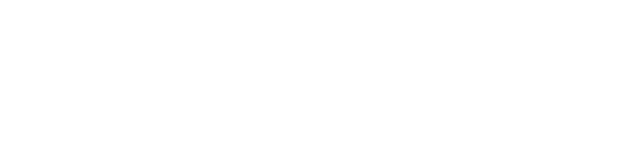
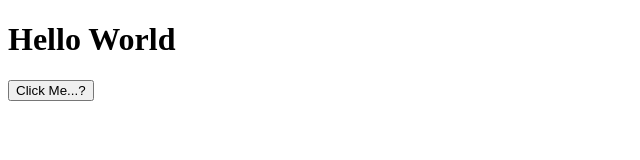
Before and after one commit to Sali-mmbita/june-2025-week-5-session-1, a plain HTML site: page index.html in a window 1280 px wide. Shown: the whole page, without its empty margins (0-640 px from the left). Drawn offline with Linux system fonts and the light colour scheme.

Commit message:
Add files via upload

```diff
--- a/index.html
+++ b/index.html
@@ -6,6 +6,9 @@
 
 </head>
 <body>
+
+    <h1 id="title">Hello World</h1>
+    <button onclick="changeText()">Click Me...?</button>
 
     <!-- method one of including js code -->
     <script>
```
